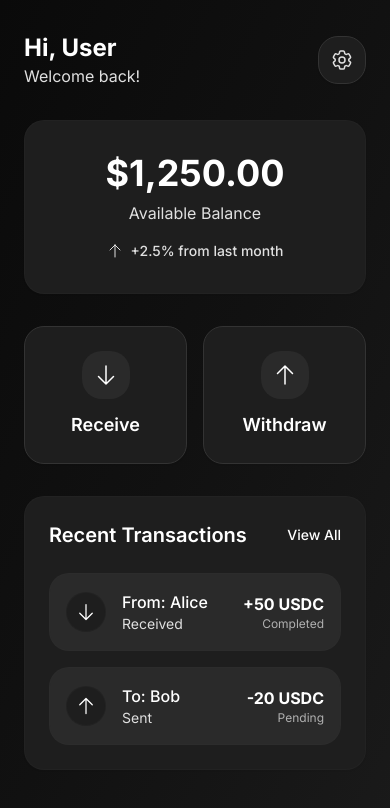
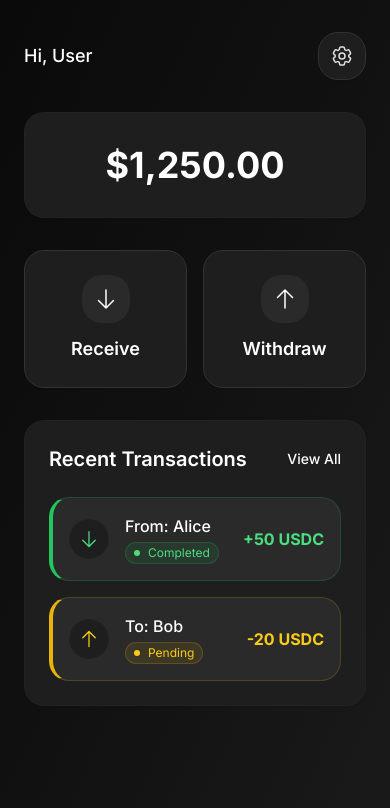
Before and after one commit to useaura/frontend, a React (Vite) app: page /home in a window 390 px wide. Shown: the top 808 px of the page. Built offline with nearby package versions, Linux system fonts and the light colour scheme.

Commit message:
modified the home page

```diff
--- a/src/pages/Home/Home.tsx
+++ b/src/pages/Home/Home.tsx
@@ -45,6 +45,67 @@ export const Home = () => {
     navigate('/transactions');
   };
 
+  type Tx = {
+    id: string;
+    direction: 'credit' | 'debit';
+    counterparty: string;
+    amount: string;
+    status: 'completed' | 'pending' | 'failed';
+    label: string;
+  };
+
+  const recentTransactions: Tx[] = [
+    { id: '1', direction: 'credit', counterparty: 'Alice', amount: '+50 USDC', status: 'completed', label: 'Received' },
+    { id: '2', direction: 'debit', counterparty: 'Bob', amount: '-20 USDC', status: 'pending', label: 'Sent' },
+  ];
+
+  const computeClasses = (status: Tx['status'], direction: Tx['direction']) => {
+    // Pending always yellow
+    if (status === 'pending') {
+      return {
+        bg: 'bg-yellow-500/10',
+        text: 'text-yellow-400',
+        border: 'border-yellow-500/20',
+        dot: 'bg-yellow-400',
+        amount: 'text-yellow-400',
+        stripe: 'border-l-yellow-500',
+      };
+    }
+
+    // Failed always red
+    if (status === 'failed') {
+      return {
+        bg: 'bg-red-500/10',
+        text: 'text-red-400',
+        border: 'border-red-500/20',
+        dot: 'bg-red-400',
+        amount: 'text-red-400',
+        stripe: 'border-l-red-500',
+      };
+    }
+
+    // Completed: green for credit, red for debit
+    if (direction === 'credit') {
+      return {
+        bg: 'bg-green-500/10',
+        text: 'text-green-400',
+        border: 'border-green-500/20',
+        dot: 'bg-green-400',
+        amount: 'text-green-400',
+        stripe: 'border-l-green-500',
+      };
+    }
+
+    return {
+      bg: 'bg-red-500/10',
+      text: 'text-red-400',
+      border: 'border-red-500/20',
+      dot: 'bg-red-400',
+      amount: 'text-red-400',
+      stripe: 'border-l-red-500',
+    };
+  };
+
   return (
     <>
       {/* Mobile Restriction Warning */}
@@ -62,8 +123,7 @@ export const Home = () => {
         <div className="px-6 py-8">
           <div className="flex items-center justify-between mb-8 animate-fade-in">
             <div>
-              <h1 className="text-2xl font-bold text-text-primary">Hi, User</h1>
-              <p className="text-text-secondary">Welcome back!</p>
+              <h1 className="text-lg font-medium text-text-primary">Hi, User</h1>
             </div>
             <button
               onClick={handleSettings}
@@ -94,18 +154,10 @@ export const Home = () => {
           <div className="bg-surface border border-border/20 rounded-xl p-8 mb-8 text-center shadow-sm animate-slide-up" style={{ animationDelay: '0.1s' }}>
             {isPanicMode ? (
               <div className="text-text-secondary">
-                <div className="text-4xl font-bold mb-2">$0.00</div>
-                <div className="text-text-secondary">Available Balance</div>
+                <div className="text-4xl font-bold">$0.00</div>
               </div>
             ) : (
-              <>
-                <div className="text-4xl font-bold text-text-primary mb-2">$1,250.00</div>
-                <div className="text-text-secondary mb-4">Available Balance</div>
-                <div className="flex items-center justify-center gap-2 text-text-secondary">
-                  <ArrowUpIcon className="w-4 h-4" />
-                  <span className="text-sm font-medium">+2.5% from last month</span>
-                </div>
-              </>
+              <div className="text-4xl font-bold text-text-primary">$1,250.00</div>
             )}
           </div>
 
@@ -162,40 +214,36 @@ export const Home = () => {
               </button>
             </div>
 
-            <div className="space-y-4">
-              {/* Transaction 1 */}
-              <div className="flex items-center justify-between p-4 bg-surface-secondary border border-border/20 rounded-xl hover:border-border/40 transition-all duration-300 hover:scale-105">
+            <div className="grid gap-4 sm:grid-cols-2">
+              {recentTransactions.map((tx) => {
+                const c = computeClasses(tx.status, tx.direction);
+                return (
+                  <div
+                    key={tx.id}
+                    className={`flex items-center justify-between p-4 bg-surface-secondary border ${c.border} rounded-xl hover:border-border/40 transition-all duration-300 hover:scale-[1.01] ${c.stripe} border-l-4`}
+                  >
                     <div className="flex items-center gap-4">
                       <div className="w-10 h-10 bg-surface border border-border/20 rounded-xl flex items-center justify-center">
-                    <ArrowDownIcon className="w-5 h-5 text-text-primary" />
+                        {tx.direction === 'credit' ? (
+                          <ArrowDownIcon className={`w-5 h-5 ${c.amount}`} />
+                        ) : (
+                          <ArrowUpIcon className={`w-5 h-5 ${c.amount}`} />
+                        )}
                       </div>
                       <div>
-                    <div className="font-medium text-text-primary">From: Alice</div>
-                    <div className="text-sm text-text-secondary">Received</div>
+                        <div className="font-medium text-text-primary">
+                          {tx.direction === 'credit' ? 'From' : 'To'}: {tx.counterparty}
+                        </div>
+                        <div className={`text-xs inline-flex items-center gap-2 px-2 py-0.5 border rounded-full ${c.bg} ${c.text} ${c.border}`}>
+                          <span className={`w-1.5 h-1.5 rounded-full ${c.dot}`}></span>
+                          <span className="capitalize">{tx.status}</span>
                         </div>
                       </div>
-                <div className="text-right">
-                  <div className="font-bold text-text-primary">+50 USDC</div>
-                  <div className="text-xs text-text-tertiary">Completed</div>
                     </div>
+                    <div className={`font-bold ${c.amount}`}>{tx.amount}</div>
                   </div>
-
-              {/* Transaction 2 */}
-              <div className="flex items-center justify-between p-4 bg-surface-secondary border border-border/20 rounded-xl hover:border-border/40 transition-all duration-300 hover:scale-105">
-                <div className="flex items-center gap-4">
-                  <div className="w-10 h-10 bg-surface border border-border/20 rounded-xl flex items-center justify-center">
-                    <ArrowUpIcon className="w-5 h-5 text-text-primary" />
-                  </div>
-                  <div>
-                    <div className="font-medium text-text-primary">To: Bob</div>
-                    <div className="text-sm text-text-secondary">Sent</div>
-                  </div>
-                </div>
-                <div className="text-right">
-                  <div className="font-bold text-text-primary">-20 USDC</div>
-                  <div className="text-xs text-text-tertiary">Pending</div>
-                </div>
-              </div>
+                );
+              })}
             </div>
           </div>
         </div>
```
Lines whose indentation alone changed are shown as unchanged.
